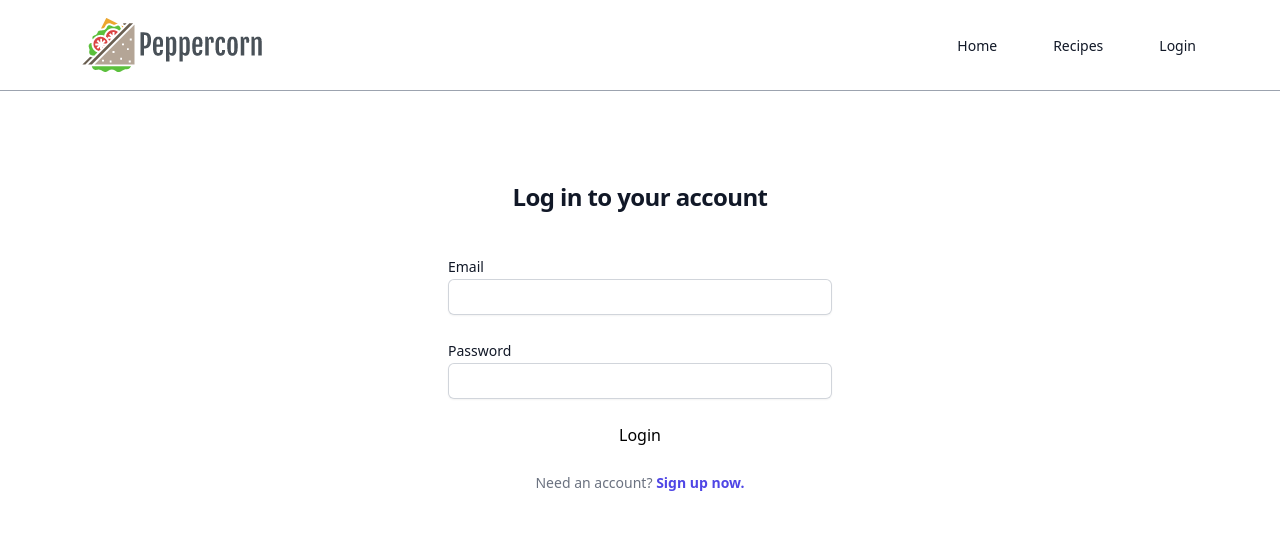
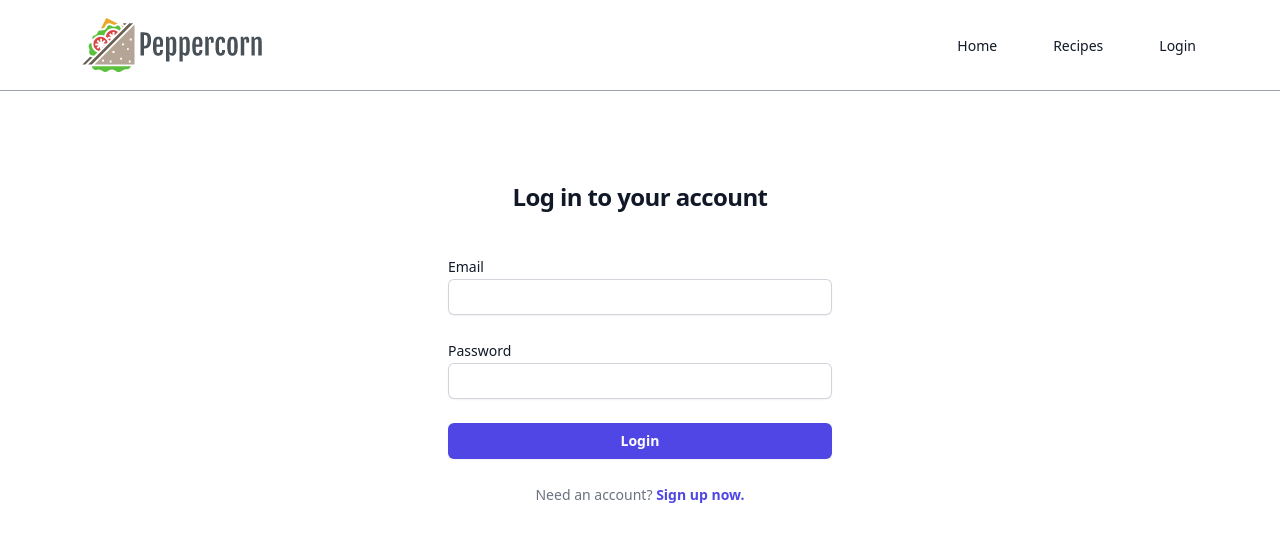
Before and after one commit to khaosophy/peppercorn, a Next.js app: page /login in a window 1280 px wide. Shown: the top 542 px of the page. Built offline with nearby package versions, Linux system fonts and the light colour scheme; no server answers.

Commit message:
Button classnames were overwritten by spread props

```diff
--- a/src/components/Button.jsx
+++ b/src/components/Button.jsx
@@ -1,9 +1,10 @@
-import { forwardRef } from "react";
-import classNames from "classnames"
+import { forwardRef } from 'react';
+import classNames from 'classnames';
 
 const Button = forwardRef(function Button(props, ref) {
   return (
     <button
+      {...props}
       ref={ref}
       className={classNames(
         props.className,
@@ -13,7 +14,6 @@ const Button = forwardRef(function Button(props, ref) {
         'shadow-sm',
         'focus-visible:outline focus-visible:outline-2 focus-visible:outline-offset-2 focus-visible:outline-indigo-600'
       )}
-      {...props}
     >
       {props.children}
     </button>
```
